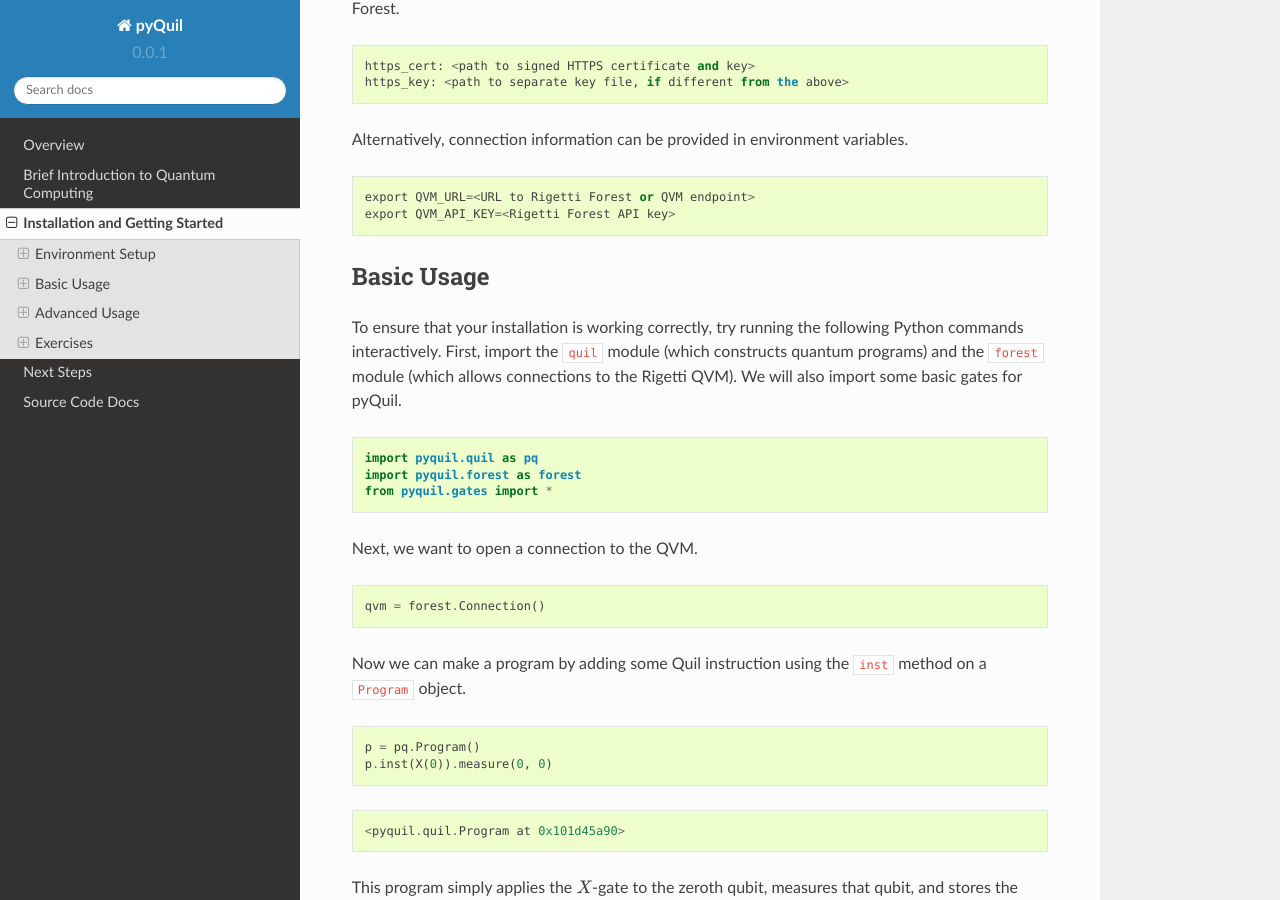
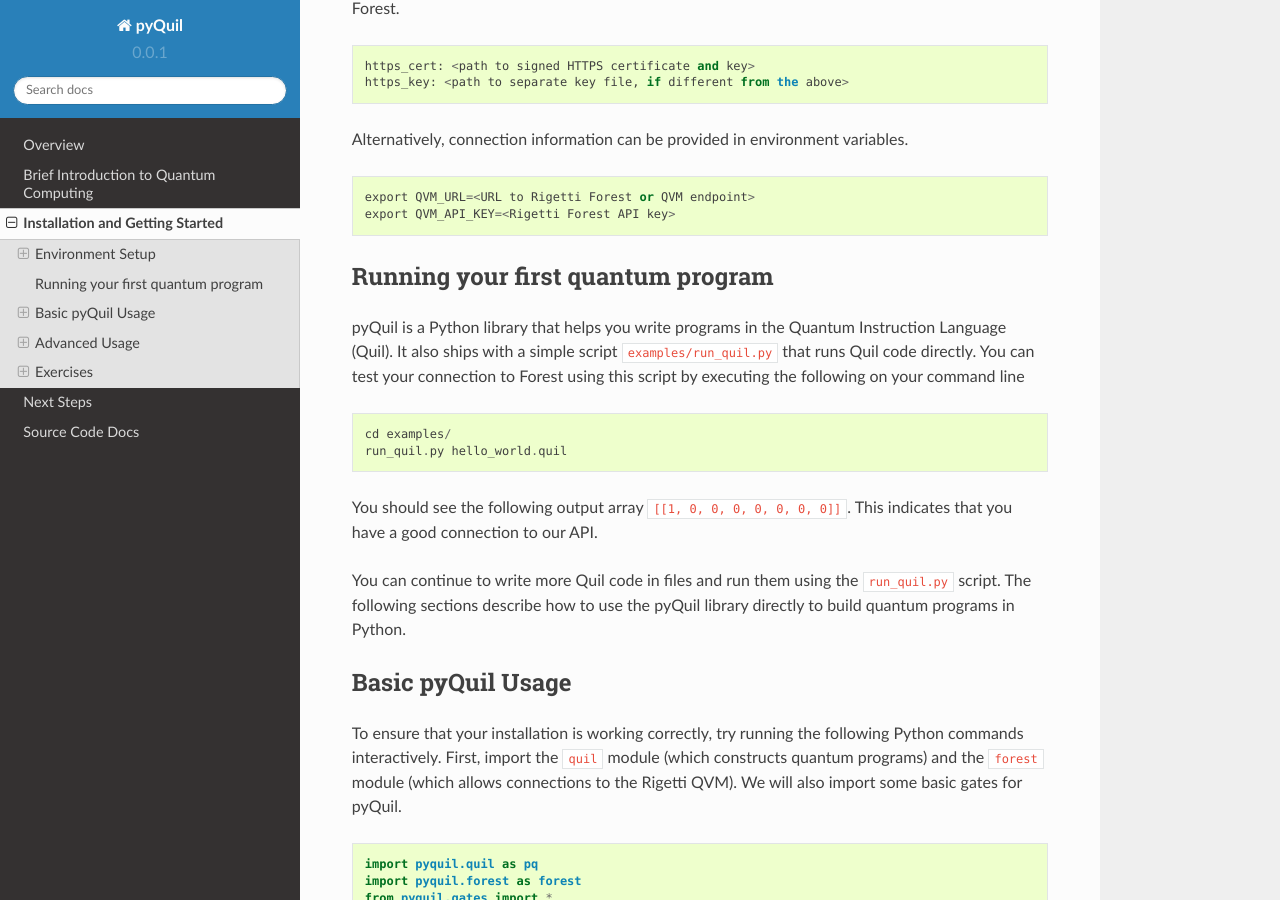
Before and after one commit to rigetti/pyquil, a Sphinx documentation site: the page built from docs/source/getting_started.rst, in a window 1280 px wide and 900 px high, scrolled down 1949 px. Built offline with Sphinx 7.4.7 and the Read the Docs theme 2.0.0, drawn with Linux system fonts in a browser that asks for light colours.

Commit message:
add run_quil to tutorial docs

```diff
--- a/docs/source/getting_started.rst
+++ b/docs/source/getting_started.rst
@@ -111,8 +111,26 @@
     export QVM_URL=<URL to Rigetti Forest or QVM endpoint>
     export QVM_API_KEY=<Rigetti Forest API key>
 
-Basic Usage
------------
+Running your first quantum program
+----------------------------------
+pyQuil is a Python library that helps you write programs in the Quantum Instruction Language (Quil).
+It also ships with a simple script ``examples/run_quil.py`` that runs Quil code directly. You can
+test your connection to Forest using this script by executing the following on your command line
+
+::
+
+    cd examples/
+    run_quil.py hello_world.quil
+
+You should see the following output array ``[[1, 0, 0, 0, 0, 0, 0, 0]]``. This indicates that you have
+a good connection to our API.
+
+You can continue to write more Quil code in files and run them using the ``run_quil.py`` script. The
+following sections describe how to use the pyQuil library directly to build quantum programs in
+Python.
+
+Basic pyQuil Usage
+------------------
 
 To ensure that your installation is working correctly, try running the
 following Python commands interactively. First, import the ``quil``
```
